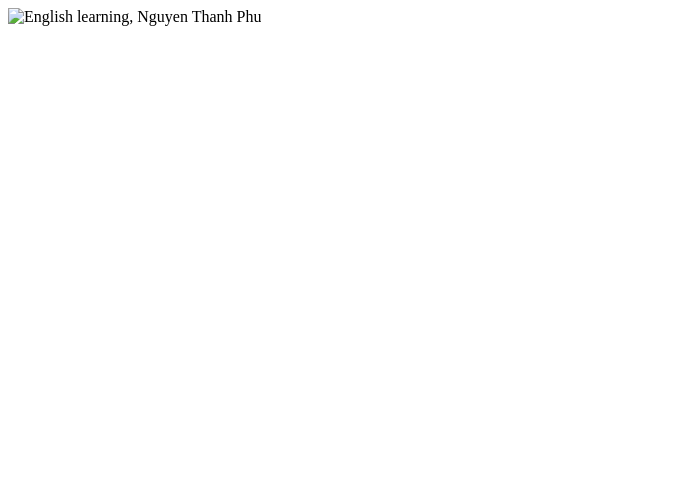
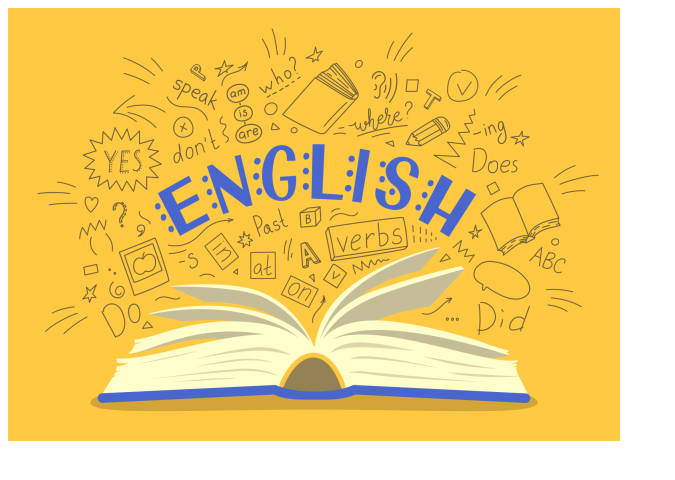
Before and after one commit to somethingiswrongz/somethingiswrongz.github.io, a plain HTML site: page index.html in a window 1280 px wide. Shown: the whole page, without its empty margins (0-675 px from the left). Drawn offline with Linux system fonts and the light colour scheme.

Commit message:
modified:   index.html

```diff
--- a/index.html
+++ b/index.html
@@ -6,6 +6,6 @@
         <title>Testing!</title>
     </head>
     <body>
-        <img src=/images/istockphoto-1047570732-612x612.jpg" alt="English learning, Nguyen Thanh Phu">
+        <img src="/images/istockphoto-1047570732-612x612.jpg" alt="English learning, Nguyen Thanh Phu">
     </body>
 </html>
```
